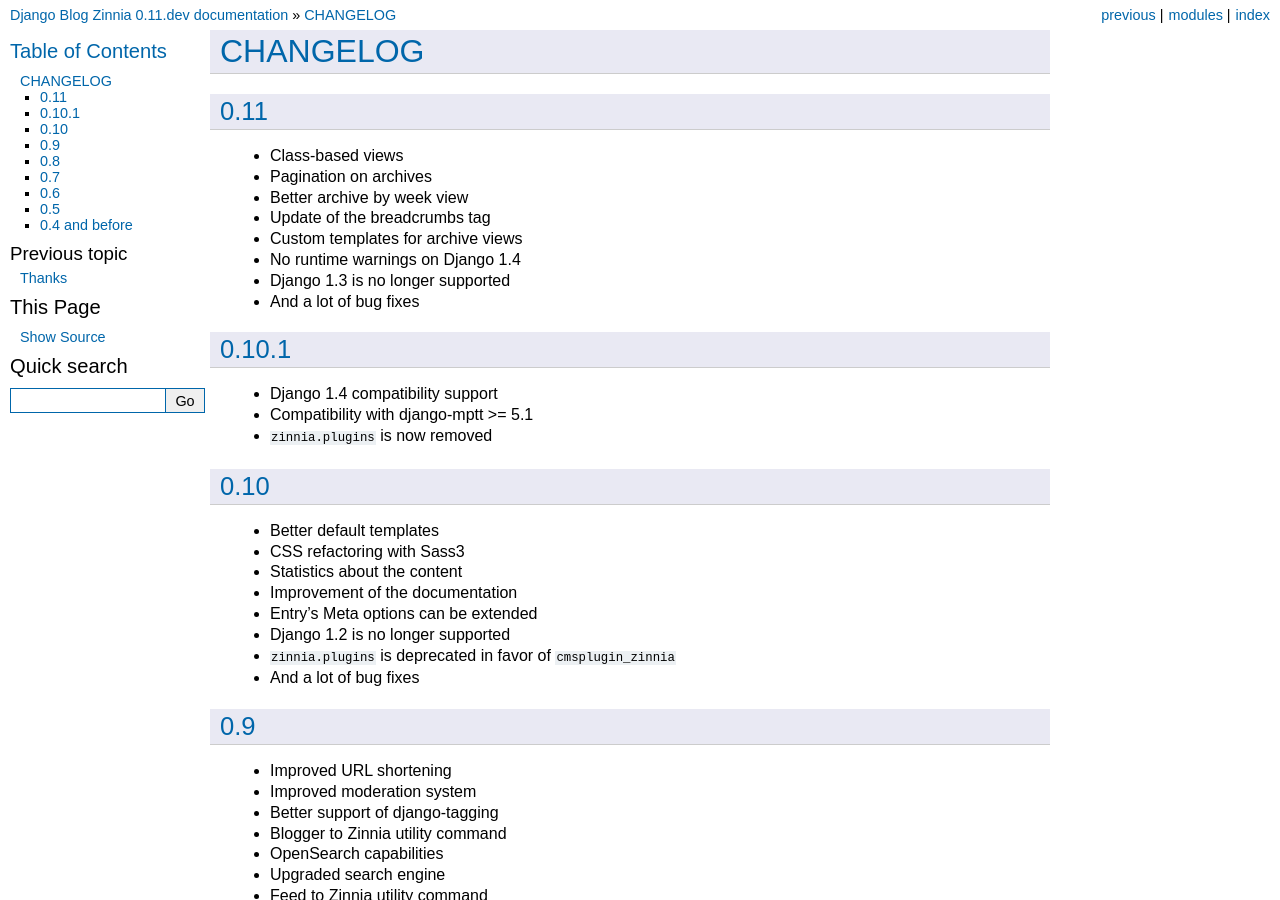
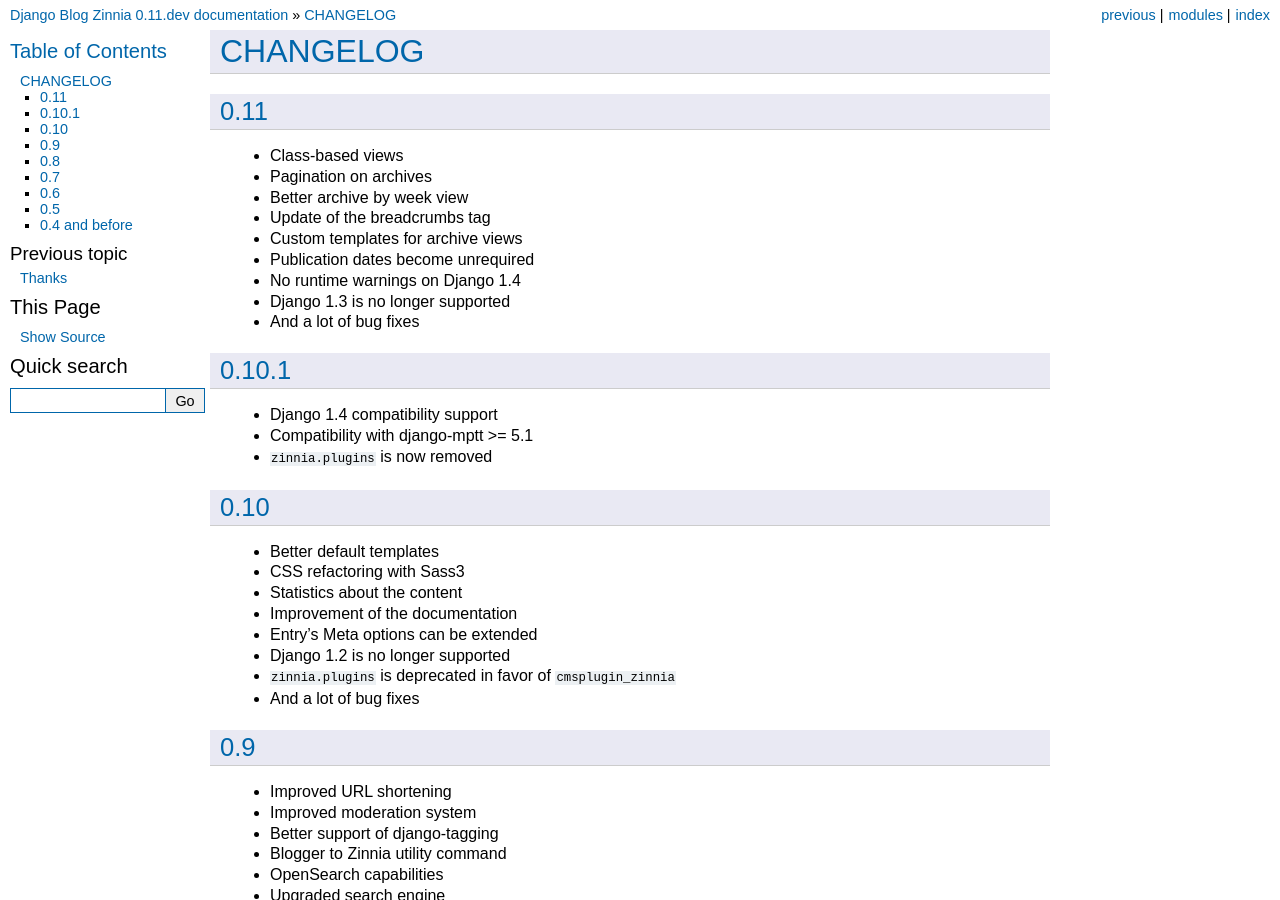
Before and after one commit to Holland1314qu/Fantomas42o, a Sphinx documentation site: the page built from docs/notes/changelog.rst, in a window 1280 px wide and 900 px high. Built offline with Sphinx 7.4.7, drawn with Linux system fonts in a browser that asks for light colours.

Commit message:
updating changelog about publication dates

```diff
--- a/docs/notes/changelog.rst
+++ b/docs/notes/changelog.rst
@@ -9,6 +9,7 @@
 * Better archive by week view
 * Update of the breadcrumbs tag
 * Custom templates for archive views
+* Publication dates become unrequired
 * No runtime warnings on Django 1.4
 * Django 1.3 is no longer supported
 * And a lot of bug fixes
```
